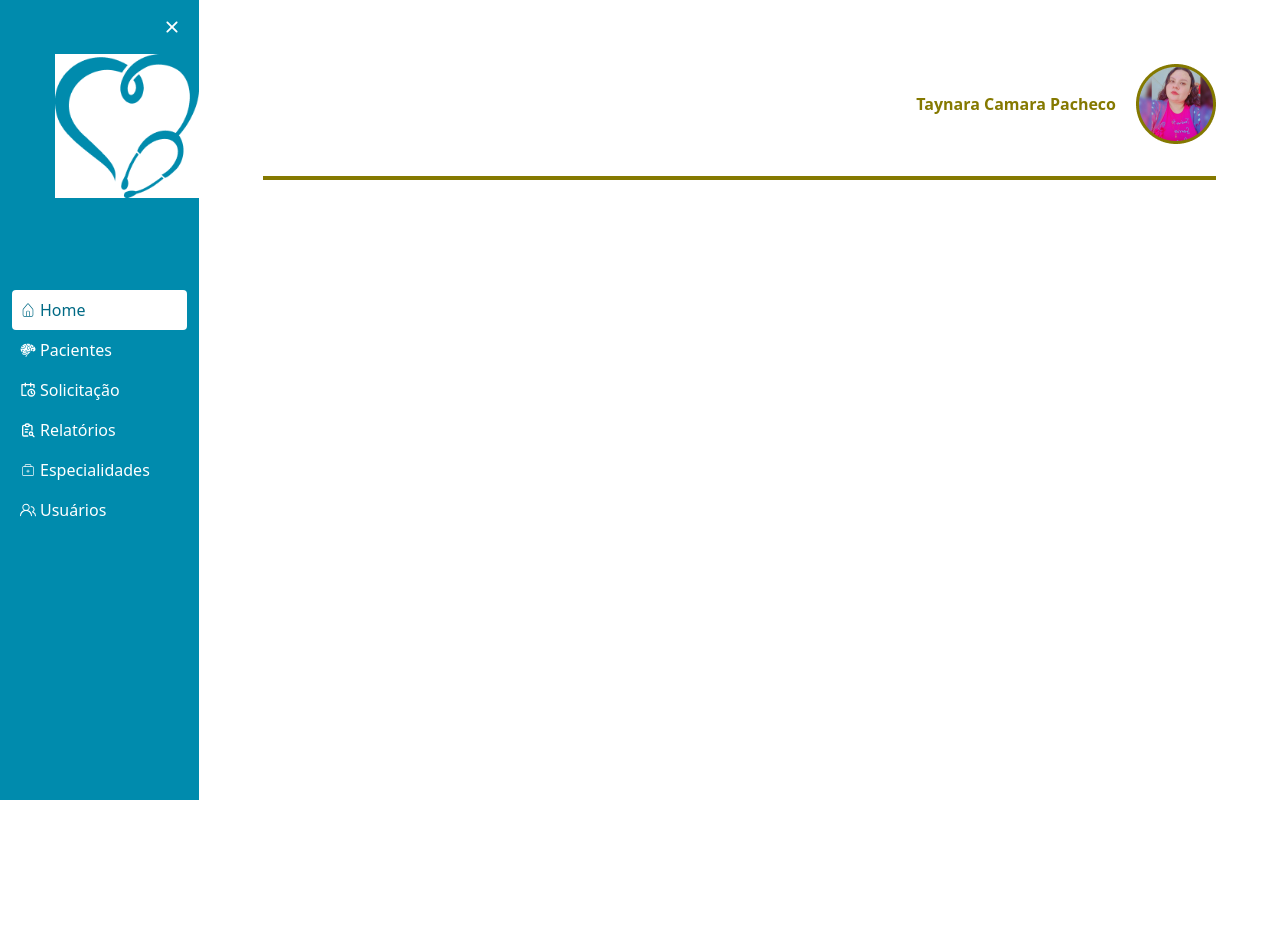
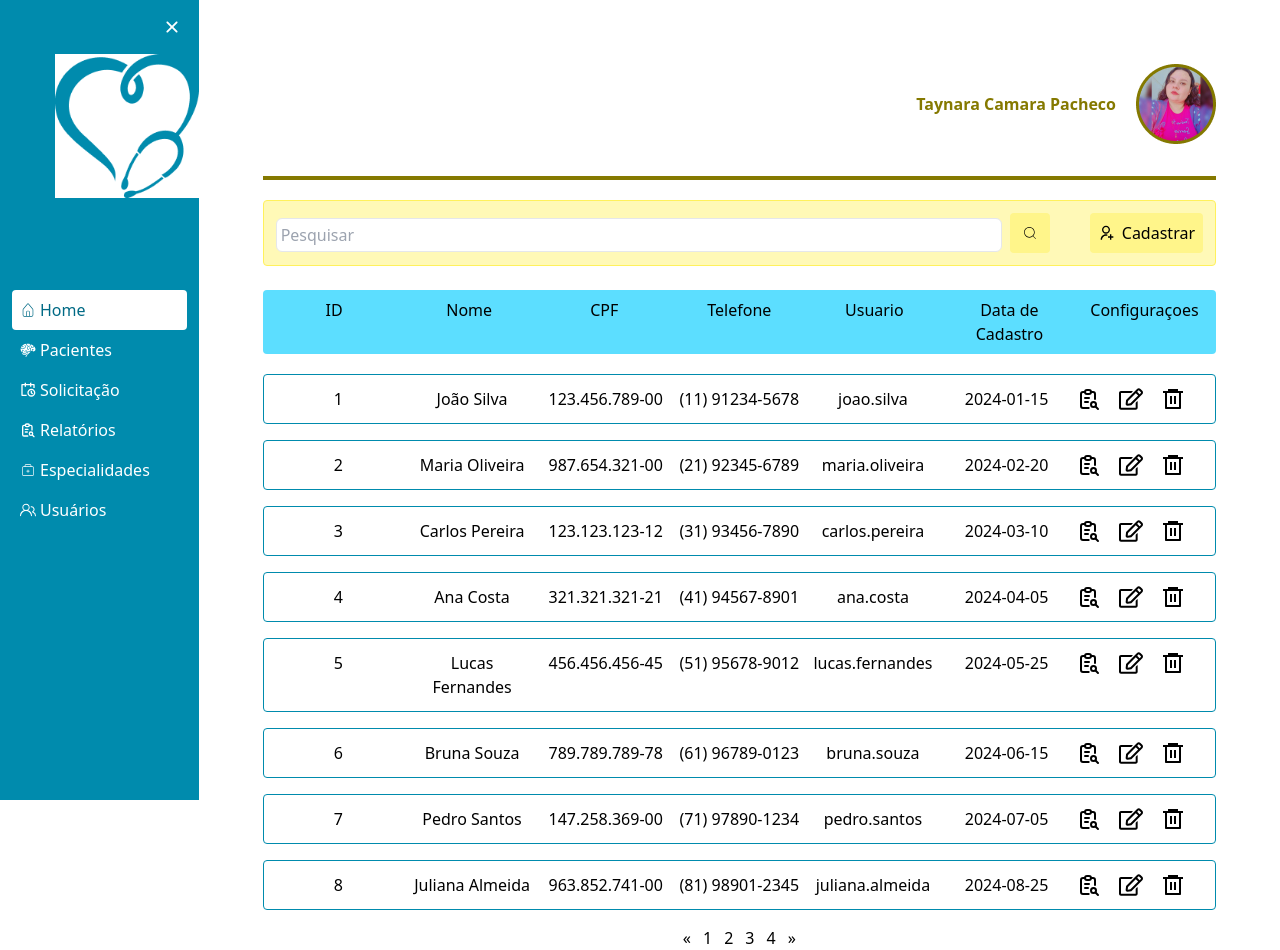
Before and after one commit to erivamjr/app-tfd, a React (Vite) app in the folder web/: page /pacientes in a window 1280 px wide. Before the commit the page ends 800 px from the top, so only its background shows below. Built offline with nearby package versions, Linux system fonts and the light colour scheme.

Commit message:
✨feat: patient-management

```diff
--- a/web/src/Components/Ux/AdminToolbar/AdminToolbar.tsx
+++ b/web/src/Components/Ux/AdminToolbar/AdminToolbar.tsx
@@ -3,7 +3,6 @@ import React from 'react';
 export default function AdminToolbar({ children }) {
   return (
     <div className="mt-5 rounded bg-[#FFF9B7] border border-[#FFF15C]">
-
       {children}
     </div>
   );
--- /dev/null
+++ b/web/src/Components/Ux/Table/Table.tsx
@@ -0,0 +1,129 @@
+import { TbReportSearch } from "react-icons/tb";
+import { FaRegEdit } from "react-icons/fa";
+import { RiDeleteBin6Line } from "react-icons/ri";
+
+
+export default function Table() {
+  const users = [
+    {
+      id: 1,
+      nome: 'João Silva',
+      cpf: '123.456.789-00',
+      telefone: '(11) 91234-5678',
+      usuario: 'joao.silva',
+      dataDeCadastro: '2024-01-15',
+      configuracoes: { theme: 'dark', notifications: true }
+    },
+    {
+      id: 2,
+      nome: 'Maria Oliveira',
+      cpf: '987.654.321-00',
+      telefone: '(21) 92345-6789',
+      usuario: 'maria.oliveira',
+      dataDeCadastro: '2024-02-20',
+      configuracoes: { theme: 'light', notifications: false }
+    },
+    {
+      id: 3,
+      nome: 'Carlos Pereira',
+      cpf: '123.123.123-12',
+      telefone: '(31) 93456-7890',
+      usuario: 'carlos.pereira',
+      dataDeCadastro: '2024-03-10',
+      configuracoes: { theme: 'dark', notifications: true }
+    },
+    {
+      id: 4,
+      nome: 'Ana Costa',
+      cpf: '321.321.321-21',
+      telefone: '(41) 94567-8901',
+      usuario: 'ana.costa',
+      dataDeCadastro: '2024-04-05',
+      configuracoes: { theme: 'light', notifications: true }
+    },
+    {
+      id: 5,
+      nome: 'Lucas Fernandes',
+      cpf: '456.456.456-45',
+      telefone: '(51) 95678-9012',
+      usuario: 'lucas.fernandes',
+      dataDeCadastro: '2024-05-25',
+      configuracoes: { theme: 'dark', notifications: false }
+    },
+    {
+      id: 6,
+      nome: 'Bruna Souza',
+      cpf: '789.789.789-78',
+      telefone: '(61) 96789-0123',
+      usuario: 'bruna.souza',
+      dataDeCadastro: '2024-06-15',
+      configuracoes: { theme: 'light', notifications: true }
+    },
+    {
+      id: 7,
+      nome: 'Pedro Santos',
+      cpf: '147.258.369-00',
+      telefone: '(71) 97890-1234',
+      usuario: 'pedro.santos',
+      dataDeCadastro: '2024-07-05',
+      configuracoes: { theme: 'dark', notifications: true }
+    },
+    {
+      id: 8,
+      nome: 'Juliana Almeida',
+      cpf: '963.852.741-00',
+      telefone: '(81) 98901-2345',
+      usuario: 'juliana.almeida',
+      dataDeCadastro: '2024-08-25',
+      configuracoes: { theme: 'light', notifications: false }
+    }
+  ];
+
+  console.log(users);
+
+
+
+  return (
+    <div className="mt-6">
+      <div className=" ">
+        <div className="mb-5 ">
+          <div className="grid grid-cols-7 gap-2 rounded bg-[#5CDEFF] p-2 text-center ">
+            <div className="">ID</div>
+            <div className="">Nome</div>
+            <div className="">CPF</div>
+            <div className="">Telefone</div>
+            <div className="">Usuario</div>
+            <div className="">Data de Cadastro</div>
+            <div className="">Configuraçoes</div>
+          </div>
+        </div>
+        {users.map((item) => (
+          <div className="border mb-4 border-[#008BAD] p-3 rounded">
+            <div className="grid grid-cols-7 gap-2 text-center">
+              <div className="">{item.id}</div>
+              <div className="">{item.nome}</div>
+              <div className="">{item.cpf}</div>
+              <div className="">{item.telefone}</div>
+              <div className="">{item.usuario}</div>
+              <div className="">{item.dataDeCadastro}</div>
+              <div className="grid grid-cols-3 text-2xl text-center">
+                <div><TbReportSearch /></div>
+                <div><FaRegEdit /></div>
+                <div><RiDeleteBin6Line /></div>
+              </div>
+            </div>
+          </div>
+        ))}
+      </div>
+      <div className="flex justify-center">
+        <div className=" ">
+          <div className="flex gap-3">
+            <a href="#">&laquo;</a>
+            <a className="" href="#">1</a>
+            <a href="#">2</a>
+            <a href="#">3</a> <a href="#">4</a> <a href="#">&raquo;</a></div>
+        </div>
+      </div>
+    </div>
+  )
+}
--- /dev/null
+++ b/web/src/Page/Patients/Patients.tsx
@@ -0,0 +1,34 @@
+
+import Table from '../../Components/Ux/Table/Table';
+import AdminToolbar from '../../Components/Ux/AdminToolbar/AdminToolbar';
+import Input from '../../Components/Ux/Input/Input';
+import { CiSearch } from 'react-icons/ci';
+import { RiUserAddLine } from 'react-icons/ri';
+
+export default function Patients() {
+  return (
+    <div>
+      <AdminToolbar>
+        <div className='flex p-3 '>
+          <div className='w-full flex items-center gap-2'>
+            <span className='w-full'>
+              <Input type="text" name="search" placeholder="Pesquisar" />
+            </span>
+            <span className='bg-[#FFF58A] p-3 rounded cursor-pointer '>
+              <CiSearch />
+            </span>
+          </div>
+          <div className='ml-10 bg-[#FFF58A] p-2 rounded flex items-center gap-2 cursor-pointer '>
+            <span>
+              <RiUserAddLine />
+            </span>
+            <span>
+              Cadastrar
+            </span>
+          </div>
+        </div>
+      </AdminToolbar>
+      <Table />
+    </div>
+  )
+}
--- a/web/src/Router.tsx
+++ b/web/src/Router.tsx
@@ -3,6 +3,7 @@ import Home from './Page/Home/Home'
 import Auth from './Page/Auth/Auth'
 import SideBar from './Components/SideBar/SideBar'
 import Menu from './Components/Menu/Menu'
+import Patients from './Page/Patients/Patients'
 
 export default function AppRouter() {
   return (
@@ -14,6 +15,7 @@ export default function AppRouter() {
           <Routes>
             <Route path="/" element={<Home />} />
             <Route path="/auth" element={<Auth />} />
+            <Route path="/pacientes" element={<Patients />} />
           </Routes>
         </div>
       </div>
```
